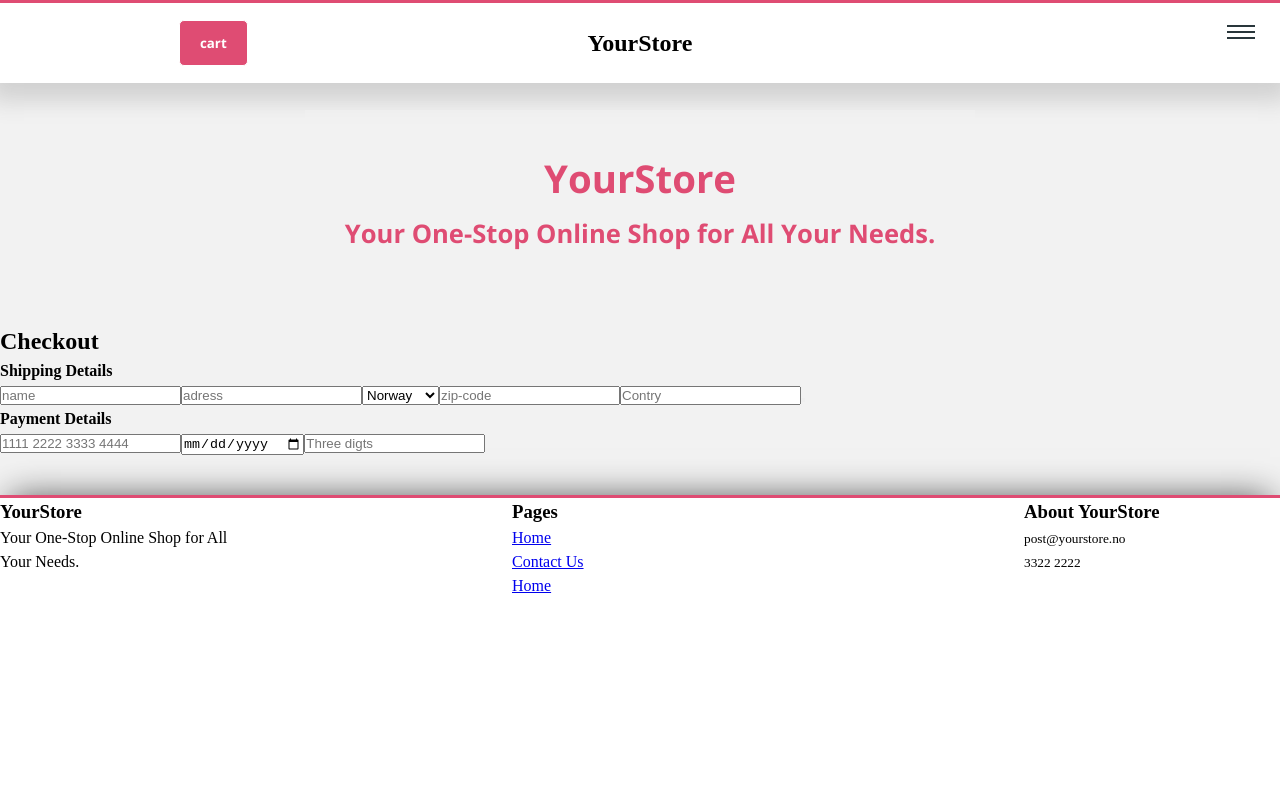
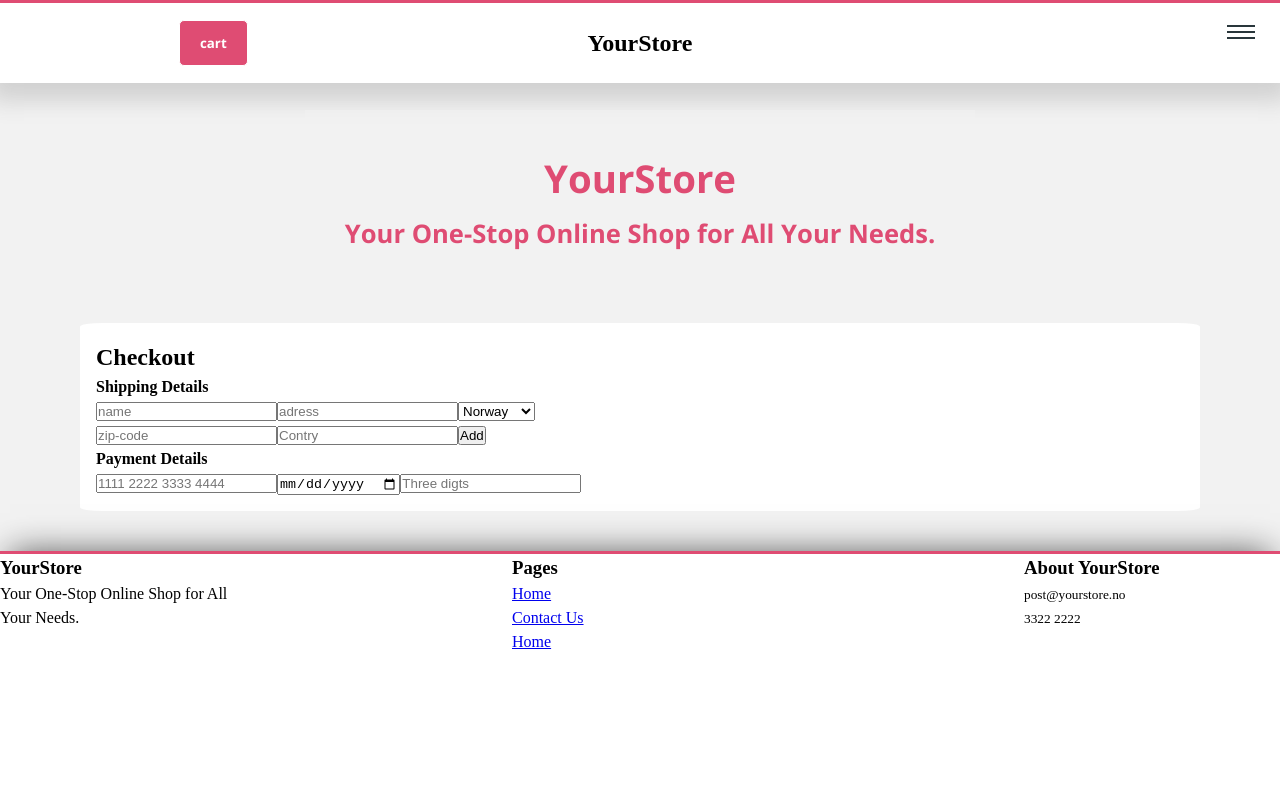
Before and after one commit to nexnic/YourStore, a React (Vite) app: page /checkout in a window 1280 px wide. Shown: the top 800 px of the page. Built offline with nearby package versions, Linux system fonts and the light colour scheme.

Commit message:
adding fiks on checkout

```diff
--- a/src/css/style.css
+++ b/src/css/style.css
@@ -158,6 +158,11 @@ body {
 .image__cart {
   height: 30px;
   width: 30px;
+  object-fit: cover;
+}
+.image__checkout {
+  height: 50px;
+  width: 50px;
   object-fit: cover;
 }
 
@@ -324,6 +329,22 @@ body {
   grid-area: 1/5/2/6;
 }
 
+.checkoutPage {
+  display: flex;
+  flex-flow: row;
+  justify-content: space-between;
+  background-color: white;
+  margin: 0 5rem 0 5rem;
+  padding: 1rem;
+  border-radius: 2%;
+}
+.checkoutPage__contact {
+  flex-basis: 50%;
+}
+.checkoutPage__product {
+  flex-basis: 50%;
+}
+
 *, *::before, *::after {
   margin: 0;
   padding: 0;
--- a/src/sass/components/_image.scss
+++ b/src/sass/components/_image.scss
@@ -4,4 +4,10 @@
        width: 30px;
     object-fit: cover;
     }
+    &__checkout {
+        height: 50px;
+        width: 50px;
+        object-fit: cover;
+    }
+
 }
--- a/src/sass/main.scss
+++ b/src/sass/main.scss
@@ -44,6 +44,8 @@
     // Footer
         @import './layout/footer';
 // Pages
+    // Checkout
+        @import './pages/checkout';
     // Home
         @import './pages/home';
     // Product
--- a/src/script/pages/Checkout/Checkout.tsx
+++ b/src/script/pages/Checkout/Checkout.tsx
@@ -3,12 +3,14 @@ import CheckoutDetailts from './Components/CheckoutDetails'
 import CheckoutList from './Components/CheckoutList'
 
 export default function CheckoutPage({cart}) {
-
+    console.log(cart)
     return (
         <main>
-            <section className='Checkout__productList'>
+            <section className='checkoutPage'>
             <CheckoutDetailts/>
-            <CheckoutList cart={cart}/>
+                <ul className='checkoutPage__product'>
+                    {cart.map(item => <CheckoutList item={item}/>)}
+                </ul>
             </section>
         </main>
     )
--- a/src/script/pages/Checkout/Components/CheckoutDetails.tsx
+++ b/src/script/pages/Checkout/Components/CheckoutDetails.tsx
@@ -1,7 +1,7 @@
 export default function CheckoutDetailts () {
 
     return (
-        <div>
+        <div className="checkoutPage__contact">
             <h1>Checkout</h1>
             <div>
                 <h4>Shipping Details</h4>
@@ -22,7 +22,7 @@ export default function CheckoutDetailts () {
                         <input type="number" placeholder="zip-code"/>
                         <label htmlFor=""></label>
                         <input type="text" placeholder="Contry"/>
-                        <button onClick={() => ShippingForm(event)}></button>
+                        <button onClick={() => ShippingForm(event)}>Add</button>
                     </form>
                 </div>
             </div>
@@ -30,7 +30,7 @@ export default function CheckoutDetailts () {
                 <h4>Payment Details</h4>
                 <form action="">
                     <label htmlFor="">
-                    <input type="text"  placeholder="1111 2222 3333 4444"/>
+                    <input type="number"  placeholder="1111 2222 3333 4444"/>
                     </label>
                     <input type="date" name="" id="" />
                     <label htmlFor="">
@@ -43,8 +43,10 @@ export default function CheckoutDetailts () {
     )
 }
 
+
+
 function ShippingForm (event) {
     event.preventDefault()
-    console.log(event)
+
 
 }
--- a/src/script/pages/Checkout/Components/CheckoutList.tsx
+++ b/src/script/pages/Checkout/Components/CheckoutList.tsx
@@ -1,17 +1,19 @@
 
 
 
-export default function CheckoutList ({cart}) {
-    console.log(cart)
+export default function CheckoutList ({item}) {
+    const productPrice = item.price
+    const productdiscounted = item.discountedPrice
+    const isDiscounted =  productPrice > productdiscounted
+    const Hasquantity = item.quantity
+    console.log(Hasquantity)
+
     return (
+        <li>
+            <img src={item.imageUrl} alt={item.title} className="image__checkout"/>
+            <h3>{item.title}</h3>
+            {isDiscounted ? <p>{item.discountedPrice} ,-</p> : <p>{items.price}</p>}
 
-        <div className="Order">
-            <ul>
-
-            </ul>
-            <div className="summery">
-
-            </div>
-        </div>
+        </li>
     )
 }
```
Also changed, not shown: 1 other file (tests, documents, lock files or other folders).
